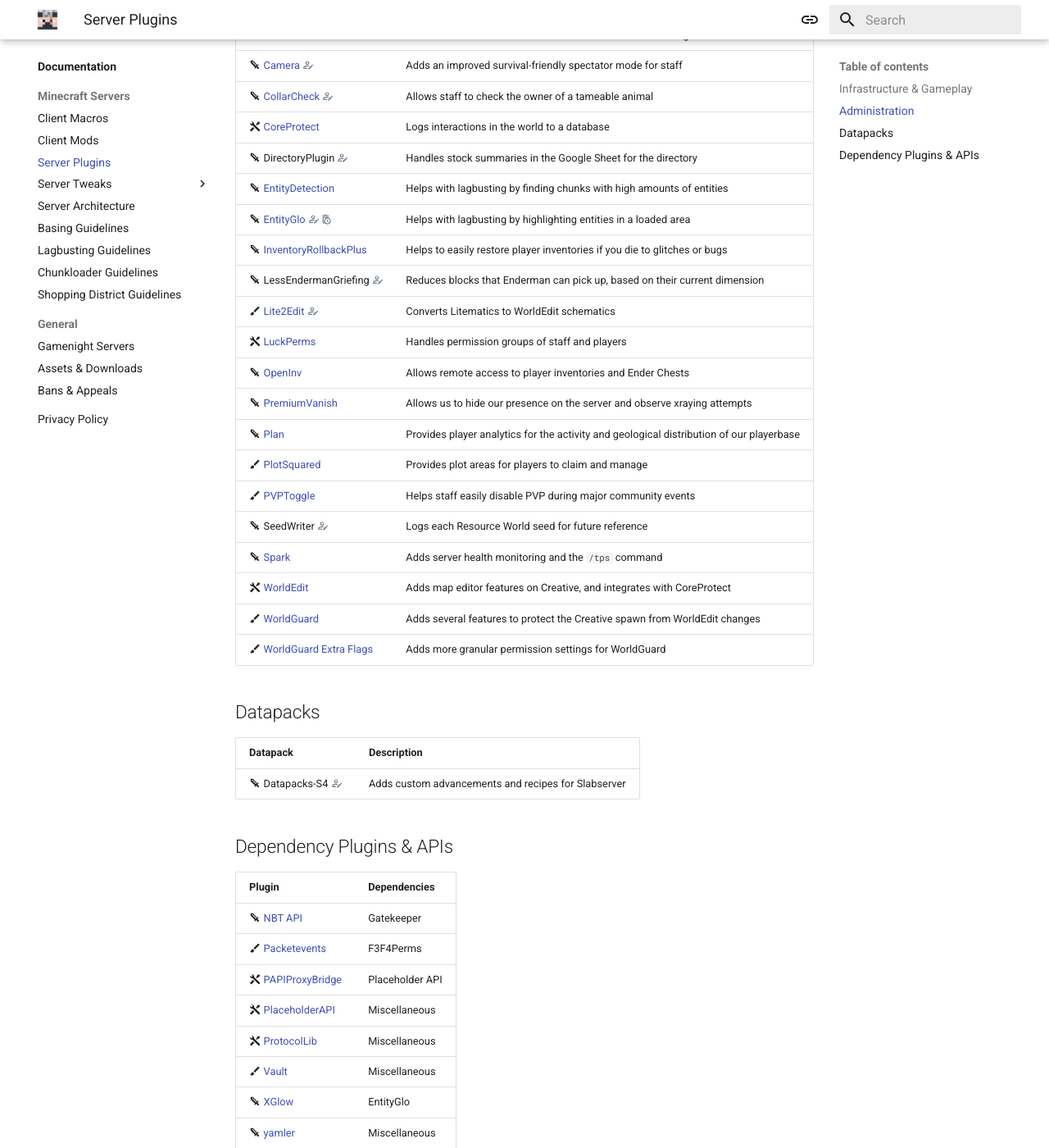
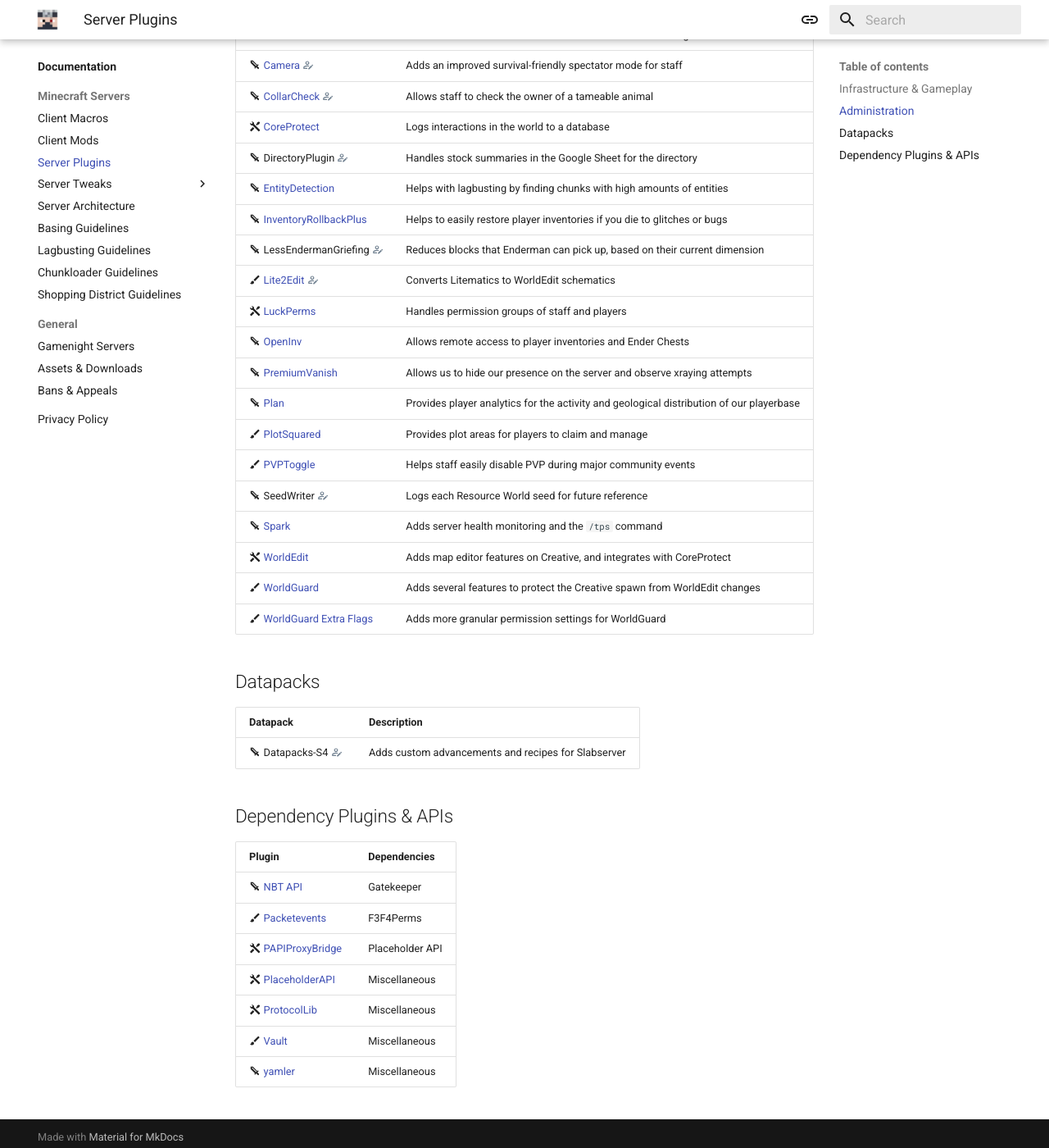
Before and after one commit to Slabserver/slabserver.github.io, an MkDocs documentation site: the page built from docs/documentation/minecraft/server-plugins.md, in a window 1280 px wide and 1400 px high, scrolled down 1524 px. Shown: the whole window at 82% size. Built offline with MkDocs 1.6.1 and Material for MkDocs 9.7.7, drawn with Linux system fonts in a browser that asks for light colours.

Commit message:
Remove EntityGlo and XGlow from server plugins

```diff
--- a/docs/documentation/minecraft/server-plugins.md
+++ b/docs/documentation/minecraft/server-plugins.md
@@ -48,7 +48,6 @@
 | :material-tools: [CoreProtect](https://www.spigotmc.org/resources/coreprotect.8631/) | Logs interactions in the world to a database |
 | :material-sword: DirectoryPlugin :material-account-edit-outline:{.staff} | Handles stock summaries in the Google Sheet for the directory |
 | :material-sword: [EntityDetection](https://www.spigotmc.org/resources/entitydetection-tile-entity-support.20588) | Helps with lagbusting by finding chunks with high amounts of entities |
-| :material-sword: [EntityGlo](https://github.com/Slabserver/EntityGlo) :material-account-edit-outline:{.staff}:material-delete-clock-outline:{.deprecate} | Helps with lagbusting by highlighting entities in a loaded area |
 | :material-sword: [InventoryRollbackPlus](https://www.spigotmc.org/resources/inventory-rollback-plus-1-8-1-18-x.85811/) | Helps to easily restore player inventories if you die to glitches or bugs |
 | :material-sword: LessEndermanGriefing :material-account-edit-outline:{.staff} | Reduces blocks that Enderman can pick up, based on their current dimension |
 | :material-brush: [Lite2Edit](https://github.com/GoldenDelicios/Lite2Edit) :material-account-edit-outline:{.staff} | Converts Litematics to WorldEdit schematics |
@@ -81,5 +80,4 @@
 | :material-tools: [PlaceholderAPI](https://www.spigotmc.org/resources/placeholderapi.6245/) | Miscellaneous
 | :material-tools: [ProtocolLib](https://www.spigotmc.org/resources/protocollib.1997/) | Miscellaneous
 | :material-brush: [Vault](https://www.spigotmc.org/resources/vault.34315) | Miscellaneous
-| :material-sword: [XGlow](https://www.spigotmc.org/resources/xglow.85325/) | EntityGlo
 | :material-sword: [yamler](https://www.spigotmc.org/resources/yamler.315/) | Miscellaneous
```
